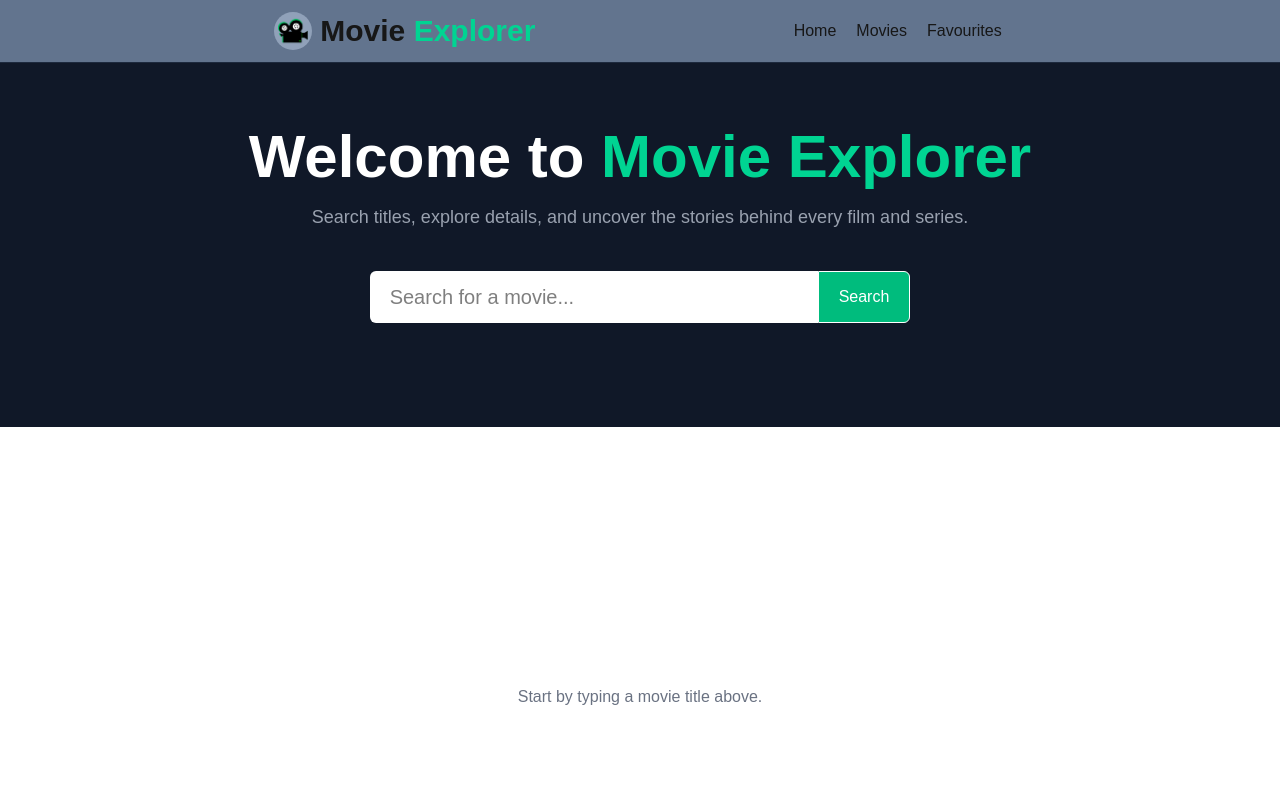
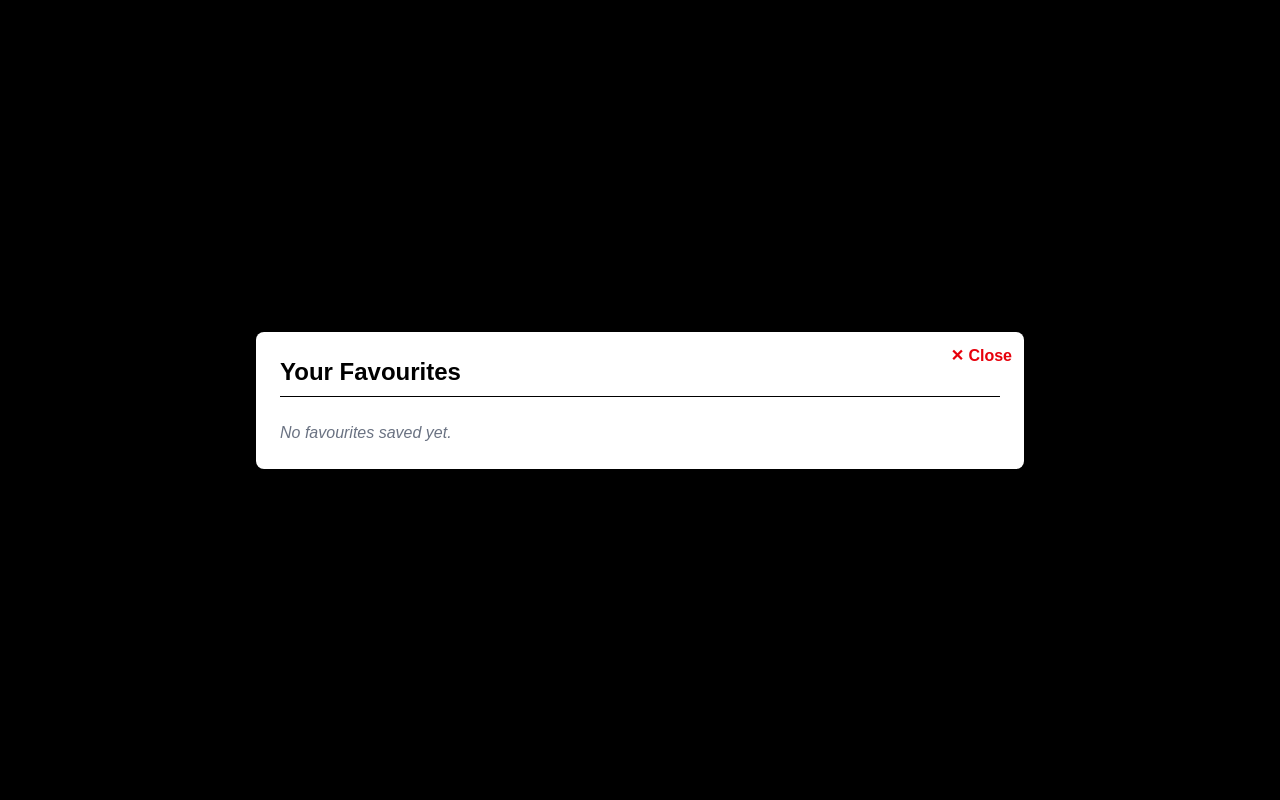
Before and after one commit to FredH2O/movie-explorer, a Next.js app: page / in a window 1280 px wide. Both pictures are taken after a click on the item "Favourites". Shown: the top 800 px of the page. Built offline with nearby package versions, Linux system fonts and the light colour scheme.

Commit message:
feat: favourite button working but need more styling the UI

```diff
--- /dev/null
+++ b/components/FavouriteButton.tsx
@@ -0,0 +1,28 @@
+import { useSearch } from "@/context/SearchContext";
+
+type FavouriteButton = {
+  title: string;
+  released: string;
+};
+
+const FavouriteButton = ({ title, released }: FavouriteButton) => {
+  const { favourites, setFavourites } = useSearch();
+
+  const handleClick = () => {
+    const newFavourite = { title, released };
+    setFavourites([...favourites, newFavourite]);
+  };
+
+  return (
+    <>
+      <button
+        onClick={handleClick}
+        className="border text-black p-1 rounded bg-emerald-500 cursor-pointer hover:bg-emerald-600 top-0 left-0"
+      >
+        Bookmark
+      </button>
+    </>
+  );
+};
+
+export default FavouriteButton;
--- a/components/Favourites.tsx
+++ b/components/Favourites.tsx
@@ -2,20 +2,42 @@
 
 import { useSearch } from "@/context/SearchContext";
 
-const Favorites = () => {
-  const { favourites } = useSearch();
+const Favourites = () => {
+  const { favourites, setOpenFavourites } = useSearch();
 
   return (
-    <div className="fixed inset-0 flex justify-center items-center">
-      {favourites.map((favourite) => (
-        <div className="flex flex-row gap-3" key={favourite.imdbID}>
-          <h3 className="text-3xl">{favourite.title}</h3>
-          <p className="italic">{favourite.released}</p>
-          <p>{favourite.imdbID}</p>
-        </div>
-      ))}
+    <div className="fixed inset-0 z-50 flex items-center justify-center bg-black bg-opacity-80 p-4">
+      <div className="relative bg-white text-black rounded-lg shadow-lg max-w-3xl w-full p-6 space-y-6 overflow-y-auto max-h-[90vh]">
+        <button
+          type="button"
+          onClick={() => setOpenFavourites(false)}
+          className="absolute top-3 right-3 text-red-600 hover:text-red-800 font-semibold"
+        >
+          ✕ Close
+        </button>
+
+        <h2 className="text-2xl font-bold border-b pb-2">Your Favourites</h2>
+
+        {favourites.length === 0 ? (
+          <p className="text-gray-500 italic">No favourites saved yet.</p>
+        ) : (
+          <ul className="space-y-4">
+            {favourites.map((favourite) => (
+              <li
+                key={favourite.title}
+                className="flex flex-col md:flex-row md:justify-between md:items-center border-b pb-2"
+              >
+                <h3 className="text-xl font-semibold">{favourite.title}</h3>
+                <p className="text-gray-600 italic">
+                  Released: {favourite.released}
+                </p>
+              </li>
+            ))}
+          </ul>
+        )}
+      </div>
     </div>
   );
 };
 
-export default Favorites;
+export default Favourites;
--- a/components/MediaGallery/MediaCard.tsx
+++ b/components/MediaGallery/MediaCard.tsx
@@ -13,10 +13,10 @@ const MediaCard = ({ poster, title, year, onClick }: MediaProps) => {
   return (
     <div
       onClick={onClick}
-      className="bg-gray-800 opacity-95 hover:opacity-100 hover:-translate-y-0.5 transition-all duration-300 cursor-pointer rounded-lg overflow-hidden shadow-md text-white md:w-60 w-90 h-[500px] flex flex-col"
+      className="relative bg-gray-800 opacity-95 hover:opacity-100 hover:-translate-y-0.5 transition-all duration-300 cursor-pointer rounded-lg overflow-hidden shadow-md text-white md:w-60 w-90 h-[500px] flex flex-col"
     >
       {/* Fixed image container */}
-      <div className="h-[360px] w-full relative">
+      <div className=" h-[360px] w-full relative">
         {isValidPoster ? (
           <Image
             src={poster}
--- a/components/MediaGallery/MediaGallery.tsx
+++ b/components/MediaGallery/MediaGallery.tsx
@@ -7,9 +7,10 @@ import useMovieSearch from "@/hooks/useMovieSearch";
 import { useSearch } from "@/context/SearchContext";
 import ScrollDown from "../ScrollDown/ScrollIcon";
 import Pagination from "../Pagination";
+import Favourites from "../Favourites";
 
 const MediaGallery = () => {
-  const { searchTerm } = useSearch();
+  const { searchTerm, openFavourites } = useSearch();
   const [selectedId, setSelectedId] = useState<string | null>(null);
   const [page, setPage] = useState<number>(1);
 
@@ -41,6 +42,7 @@ const MediaGallery = () => {
   return (
     <section className="relative container m-auto">
       <div className="p-5">
+        {openFavourites && <Favourites />}
         {searchTerm !== "" && movies.length >= 1 && (
           <>
             <ScrollDown />
--- a/components/MediaGallery/MovieDetails.tsx
+++ b/components/MediaGallery/MovieDetails.tsx
@@ -1,6 +1,7 @@
 import { MovieDetailsType } from "@/hooks/useMovieDetail";
 import Image from "next/image";
 import { FormEvent } from "react";
+import FavouriteButton from "../FavouriteButton";
 
 type MovieDetailsProps = MovieDetailsType & {
   onClick: (e: FormEvent<HTMLButtonElement>) => void;
@@ -100,6 +101,7 @@ const MovieDetails = ({
           </div>
 
           <div className="flex justify-end p-1">
+            <FavouriteButton title={Title} released={Released} />
             <button
               onClick={onClick}
               className="bg-red-500 hover:-translate-y-0.5 rounded hover:bg-red-600 transition-all duration-300 px-2 py-1 text-white cursor-pointer w-[100px]"
```
